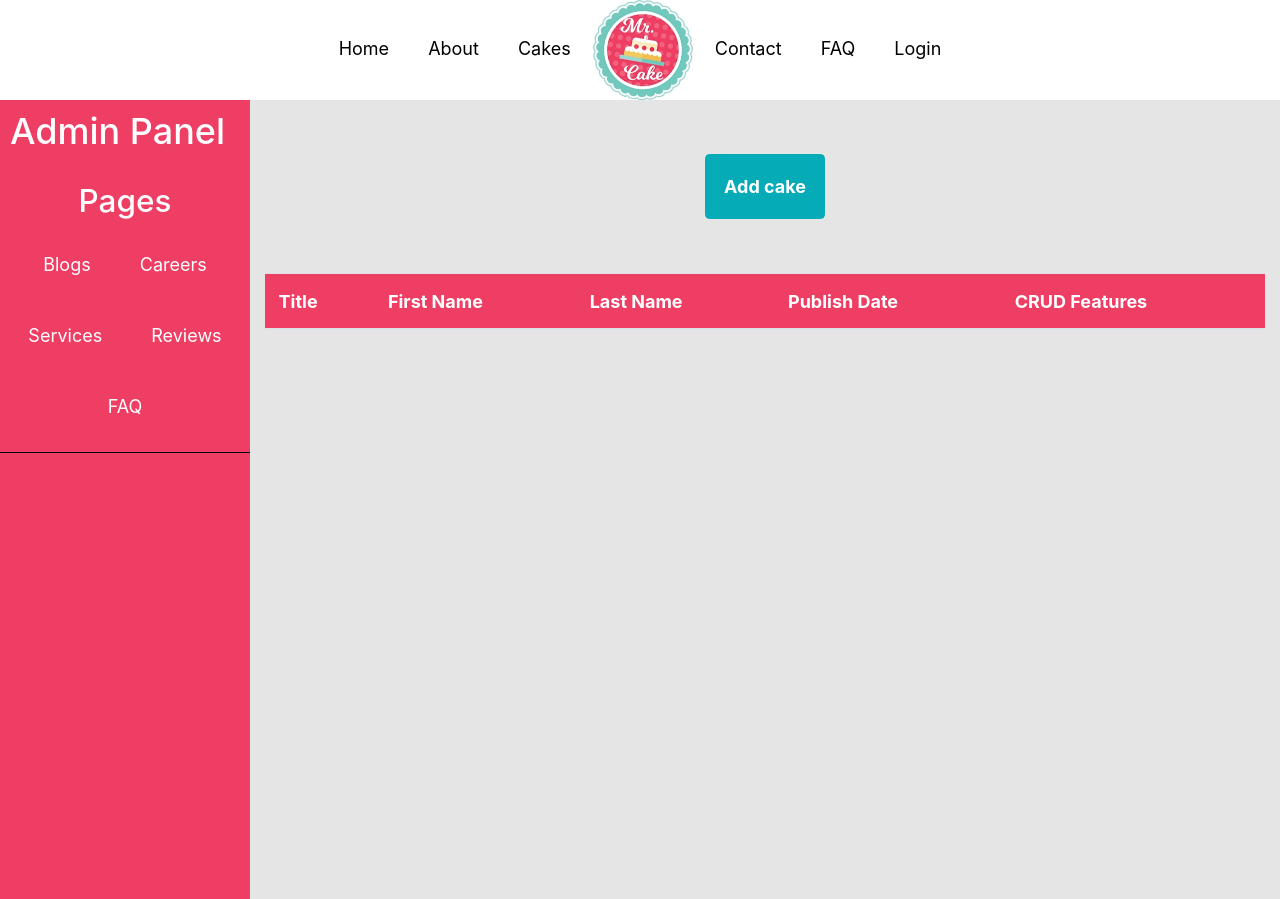
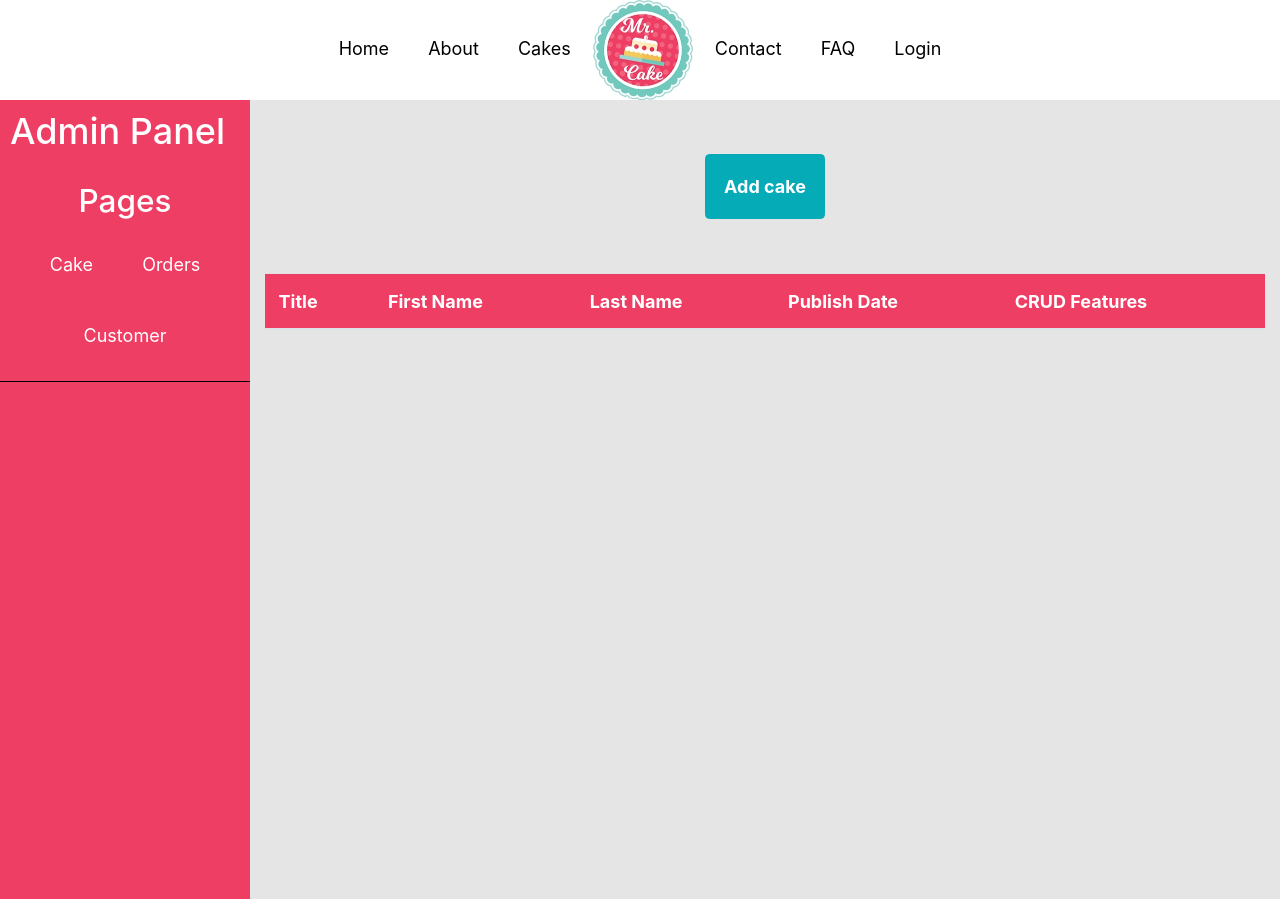
Before and after one commit to divinshah/thecakeproject, a PHP site: page /admin.php in a window 1280 px wide. Shown: the top 899 px of the page. Run offline with PHP 8.4, Linux system fonts and the light colour scheme; lists and menus that the app fills with data are empty; some libraries are stand-ins or nearby versions.

Commit message:
added files

```diff
--- a/admin.php
+++ b/admin.php
@@ -17,19 +17,13 @@
       <ul class="list-unstyled components">
         <h3>Pages</h3>
         <li class="active">
-          <a href="blogAdmin.php">Blogs</a>
+          <a href="blogAdmin.php">Cake</a>
         </li>
         <li class="active">
-          <a href="listJobPostsAdmin.php">Careers</a>
+          <a href="listJobPostsAdmin.php">Orders</a>
         </li>
         <li class="active">
-          <a href="#serviceSubmenu">Services</a>
-        </li>
-        <li class="active">
-          <a href="listCustomerReviewsAdmin.php">Reviews</a>
-        </li>
-        <li class="active">
-          <a href="listfaqs_admin.php">FAQ</a>
+          <a href="#serviceSubmenu">Customer</a>
         </li>
       </ul>
     </nav>
--- a/function.php
+++ b/function.php
@@ -136,7 +136,7 @@ function login(){
 
 				$_SESSION['user'] = $logged_in_user;
 				$_SESSION['success']  = "You are now logged in";
-				header('location: home.php');
+				header('location: admin.php');
 			}else{
 				$_SESSION['user'] = $logged_in_user;
 				$_SESSION['success']  = "You are now logged in";
```
